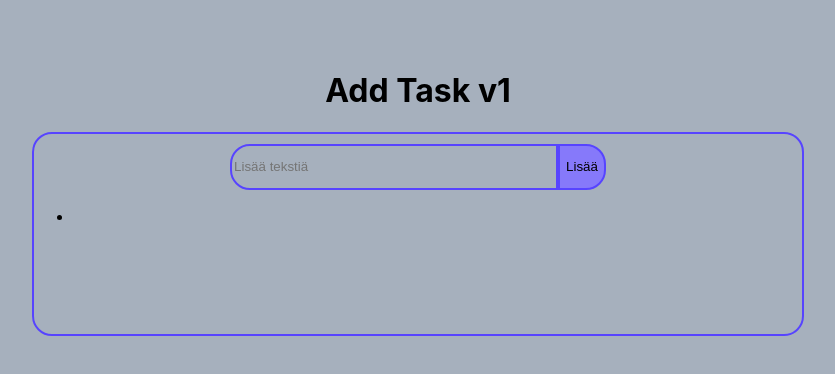
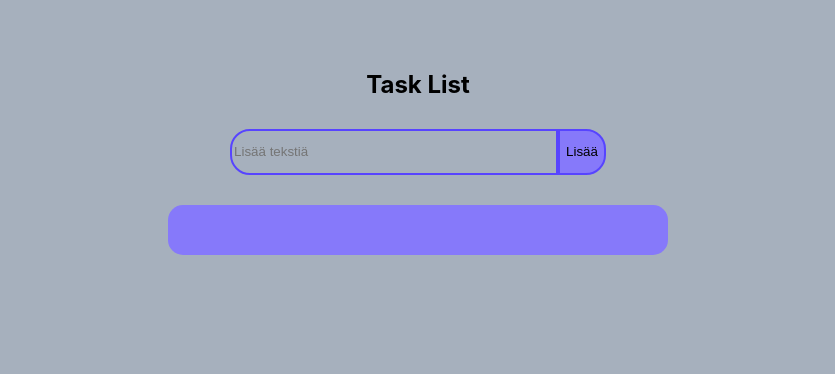
Before and after one commit to Kkolias/ReactTodoList, a React (Create React App) app: page / in a window 1280 px wide. Both pictures are taken after a click on the button "Lisää". Shown: the top 374 px of the page, without its empty margins (222-1057 px from the left). Built offline with nearby package versions, Linux system fonts and the light colour scheme.

Commit message:
tasklist with styling, ready to merge

```diff
--- a/src/App.css
+++ b/src/App.css
@@ -2,14 +2,14 @@
   text-align: center;
   background-color: rgb(166, 176, 189);
   width: 100%;
-  height: 100vh;
+  min-height: 100vh;
   padding-top: 50px;
 }
 .container {
   width: 60%;
   min-height: 200px;
   height: auto;
-  border: 2px solid rgb(87, 68, 255);
+
   margin: auto;
   border-radius: 20px;
 }
@@ -35,3 +35,22 @@ input {
   height: 46px;
   border-radius: 0px 20px 20px 0px;
 }
+
+
+
+.task-container {
+  width: 100%;
+  height: auto;
+
+  display: flex;
+  flex-wrap: wrap;
+  justify-content: center;
+
+}
+.task {
+  margin-top: 30px;
+  width: 500px;
+  height: 50px;
+  background-color: rgb(134, 121, 250);
+  border-radius: 15px;
+}
--- a/src/App.js
+++ b/src/App.js
@@ -1,15 +1,18 @@
 import './App.css';
 //import { useState } from 'react';
 import React, { Component } from 'react';
-import Display from './components/Display';
 
 
 
-const Test = (props) => {
+
+
+
+const TaskList = (props) => {
   return (
-  <div>
-    <h1>{props.nimi}</h1>
-  </div>
+    <div className='task-container'>
+      {props.itemit}
+
+    </div>
   );
 }
 
@@ -45,18 +48,19 @@ export class App extends Component {
 
   render() {
     const listItems = this.state.items.map((item) =>
-      <li>{item}</li>
+      <div className='task'>{item}</div>
     );
     return (
       <div className='App'>
+        <h2>Task List</h2>
 
-        <Test nimi={this.state.nimi}/>
+
 
         <div class="container">
           <input type="text" placeholder="Lisää tekstiä" onChange={this.handlaaMuutos}></input>
           <button onClick={this.addText}>Lisää</button>
           <div>
-            <ul>{listItems}</ul>
+            <TaskList itemit={listItems}/>
           </div>
         </div>
       </div>
```
